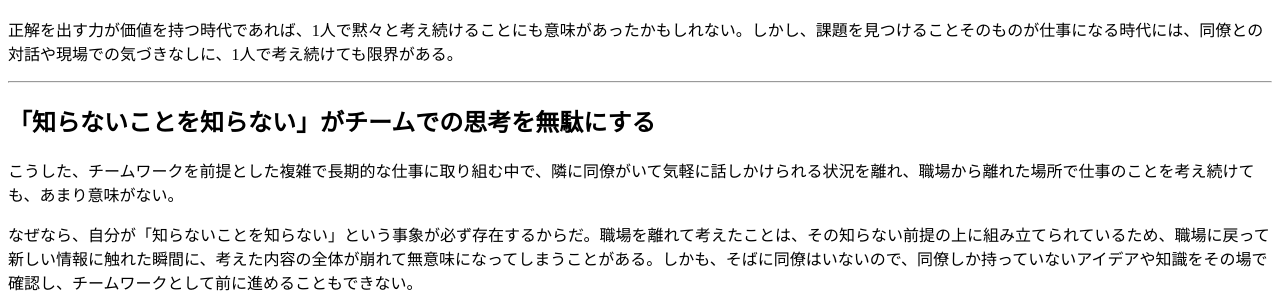
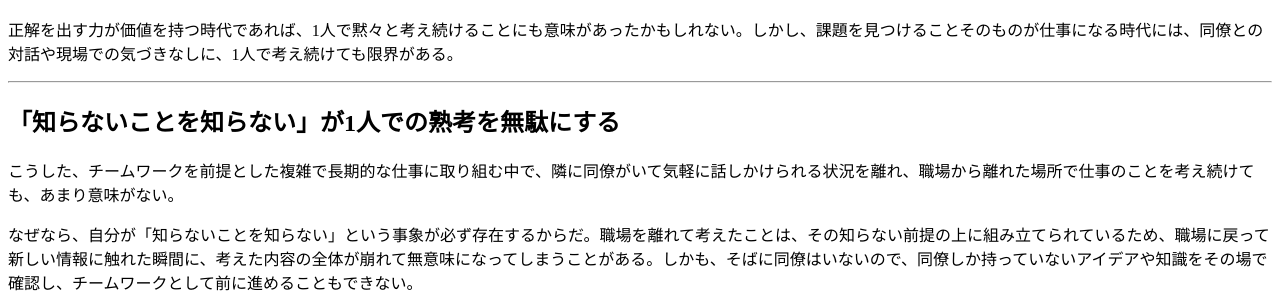
Before and after one commit to yossato/articles, a Jekyll site: the page built from _posts/2026-09-11-thinking-budget-part2.md, in a window 1280 px wide. Shown: the part 457-756 px from the top of the page. Built offline with Jekyll 4.4.1, drawn with Linux system fonts in a browser that asks for light colours.

Commit message:
後編の節タイトルを修正
「知らないことを知らない」がチームでの思考を無駄にする
→「知らないことを知らない」が1人での熟考を無駄にする

Co-Authored-By: Claude Sonnet 5 <noreply@anthropic.com>
Claude-Session: https://claude.ai/code/session_01U8k7ZsLAHUQzLg8ZffgqF9

```diff
--- a/_posts/2026-09-11-thinking-budget-part2.md
+++ b/_posts/2026-09-11-thinking-budget-part2.md
@@ -23,7 +23,7 @@ description: "前編では、思考には『考える予算』の上限があり
 
 ---
 
-## 「知らないことを知らない」がチームでの思考を無駄にする
+## 「知らないことを知らない」が1人での熟考を無駄にする
 
 こうした、チームワークを前提とした複雑で長期的な仕事に取り組む中で、隣に同僚がいて気軽に話しかけられる状況を離れ、職場から離れた場所で仕事のことを考え続けても、あまり意味がない。
 
```
